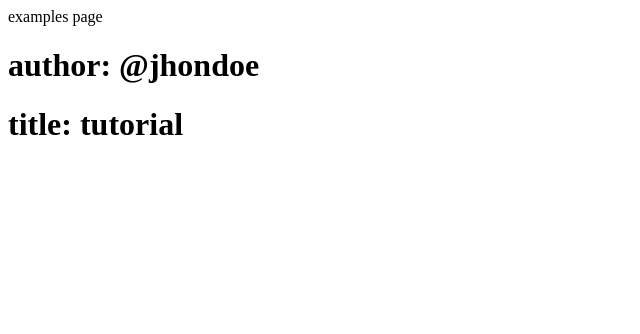
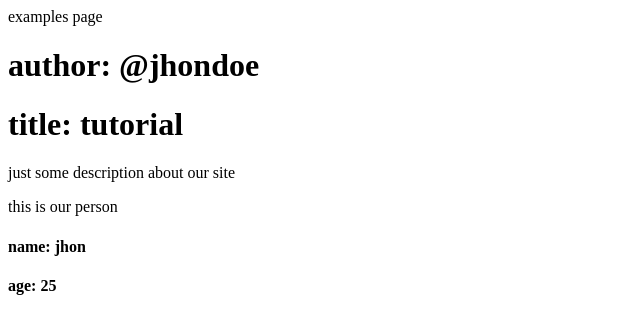
Before and after one commit to yaneth94/GatsbyCourse, a Gatsby site in the folder tutorial/: page /examples in a window 1280 px wide. Shown: the whole page, without its empty margins (0-640 px from the left). Built offline with nearby package versions, Linux system fonts and the light colour scheme; Gatsby itself is replaced by a stand-in of ours.

Commit message:
example of staticQuery, PageQuery and useStaticQuery

```diff
--- a/tutorial/src/examples/Header.jsx
+++ b/tutorial/src/examples/Header-Hooks.jsx
@@ -2,7 +2,7 @@ import React from "react"
 import { useStaticQuery, graphql } from "gatsby"
 
 const getData = graphql`
-  {
+  query FirstQuery {
     site {
       siteMetadata {
         data {
@@ -17,12 +17,12 @@ const getData = graphql`
   }
 `
 
-export const Header = () => {
+export const HeaderHook = () => {
   const {
     site: { siteMetadata: info },
   } = useStaticQuery(getData)
   //console.log(data)
-  console.log(info)
+  //console.log(info)
   const title = info.sitetitle
   return (
     <div>
--- /dev/null
+++ b/tutorial/src/examples/Header-Static.jsx
@@ -0,0 +1,34 @@
+import React from "react"
+import { graphql, StaticQuery } from "gatsby"
+
+const getData = graphql`
+  query SecondQuery {
+    site {
+      siteMetadata {
+        data {
+          name
+          age
+        }
+        description
+        author
+        sitetitle: title
+      }
+    }
+  }
+`
+
+export const HeaderStatic = () => {
+  return (
+    <StaticQuery
+      query={getData}
+      render={data => {
+        //console.log(data)
+        return (
+          <div>
+            <p>{data.site.siteMetadata.description}</p>
+          </div>
+        )
+      }}
+    ></StaticQuery>
+  )
+}
--- a/tutorial/src/pages/blog.jsx
+++ b/tutorial/src/pages/blog.jsx
@@ -2,7 +2,7 @@ import React from "react"
 import { Layout } from "../components/Layout"
 import styles from "../components/blog.module.css"
 
-console.log(styles)
+//console.log(styles)
 export default function Blog() {
   return (
     <Layout>
--- a/tutorial/src/pages/examples.jsx
+++ b/tutorial/src/pages/examples.jsx
@@ -1,11 +1,37 @@
 import React from "react"
-import { Header } from "../examples/Header"
+import { HeaderHook } from "../examples/Header-Hooks"
+import { HeaderStatic } from "../examples/Header-Static"
+import { graphql } from "gatsby"
 
-export default function Examples() {
+export default function Examples(props) {
+  const { name, age } = props.data.site.siteMetadata.person
+  console.log(props)
   return (
     <div>
       examples page
-      <Header></Header>
+      <HeaderHook></HeaderHook>
+      <HeaderStatic></HeaderStatic>
+      <div>
+        this is our person
+        <h4> name: {name}</h4>
+        <h4>age: {age}</h4>
+      </div>
     </div>
   )
 }
+
+export const getData = graphql`
+  query {
+    site {
+      siteMetadata {
+        person: data {
+          name
+          age
+        }
+        description
+        author
+        sitetitle: title
+      }
+    }
+  }
+`
```
